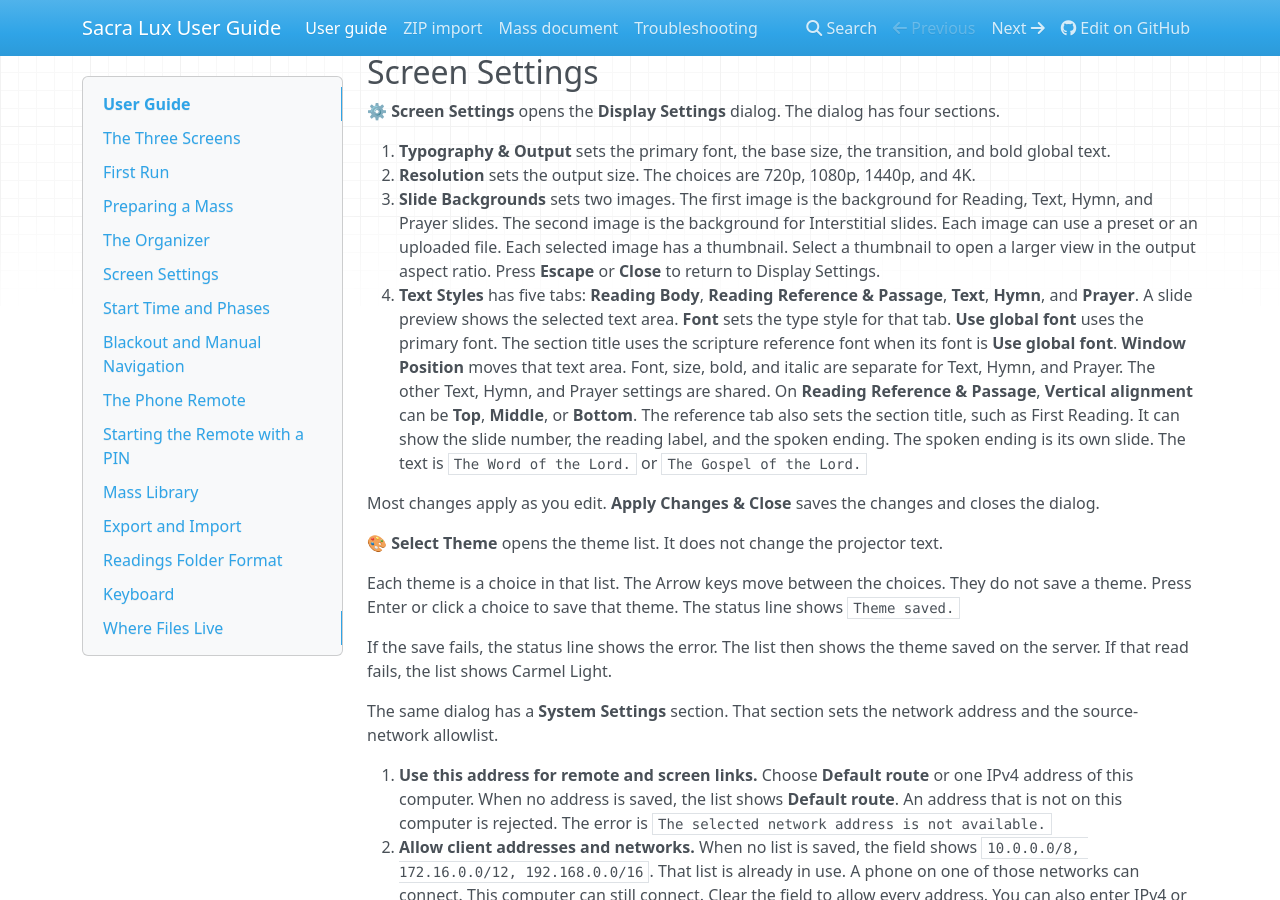
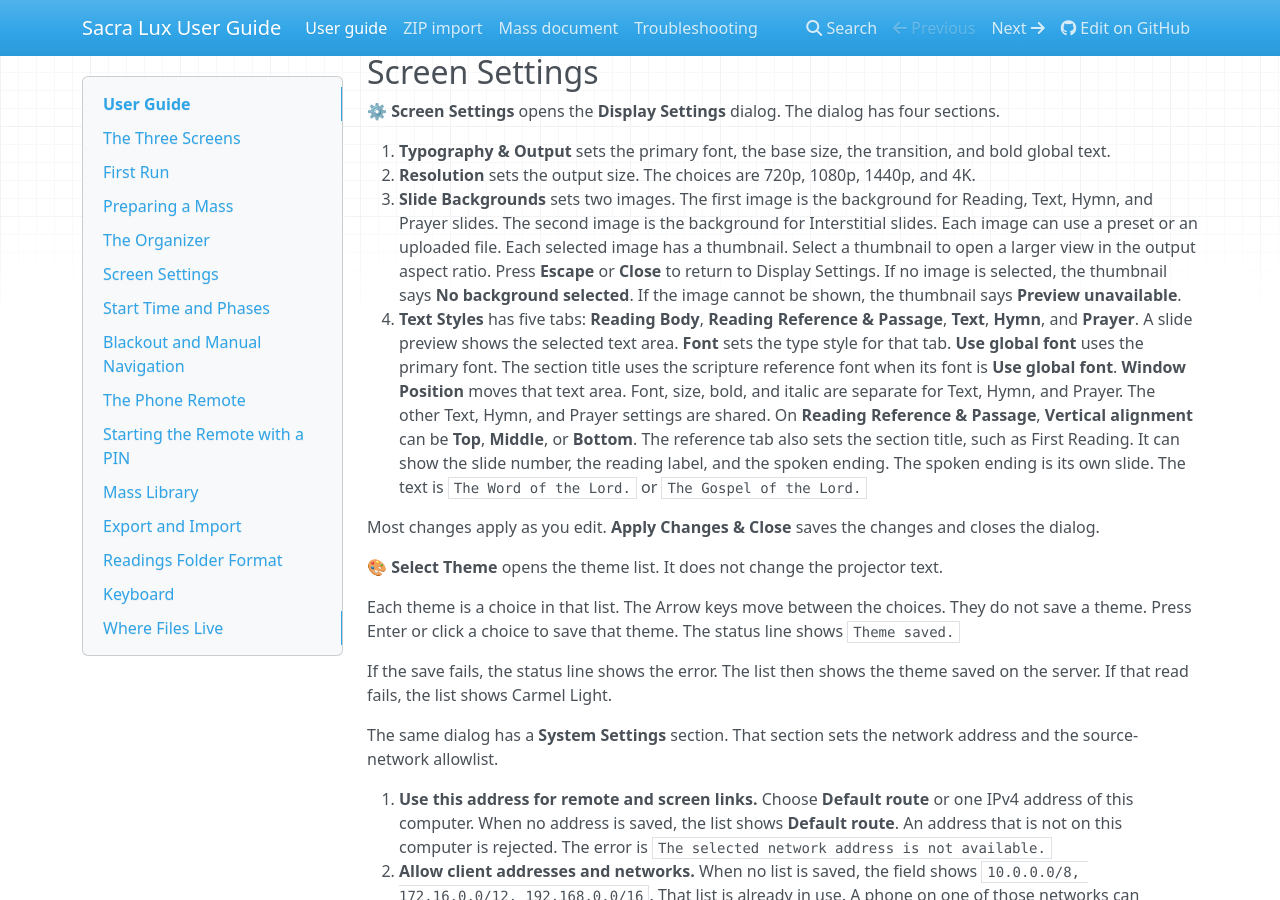
Before and after one commit to Saint-Therese-Of-Lisieux-Parish/sacra_lux, an MkDocs documentation site: the page built from docs/user-guide.md, in a window 1280 px wide and 900 px high, scrolled down 2771 px. Built offline with MkDocs 1.6.1, drawn with Linux system fonts in a browser that asks for light colours; nearby versions of some CDN libraries.

Commit message:
docs(user-guide): state the background preview messages
Why: A background thumbnail shows No background selected when no image is chosen, and Preview unavailable when the image cannot be shown. The guide described only a selected thumbnail.

What: The Slide Backgrounds steps now state both messages.

Audience: end user

Files:
- modified: docs/user-guide.md

Verified against: sacra-lux/public/app.html (darkBgPreviewEmpty, updateBackgroundPreview)

Refs #614

```diff
--- a/docs/user-guide.md
+++ b/docs/user-guide.md
@@ -134,7 +134,7 @@
 
 1. **Typography & Output** sets the primary font, the base size, the transition, and bold global text.
 2. **Resolution** sets the output size. The choices are 720p, 1080p, 1440p, and 4K.
-3. **Slide Backgrounds** sets two images. The first image is the background for Reading, Text, Hymn, and Prayer slides. The second image is the background for Interstitial slides. Each image can use a preset or an uploaded file. Each selected image has a thumbnail. Select a thumbnail to open a larger view in the output aspect ratio. Press **Escape** or **Close** to return to Display Settings.
+3. **Slide Backgrounds** sets two images. The first image is the background for Reading, Text, Hymn, and Prayer slides. The second image is the background for Interstitial slides. Each image can use a preset or an uploaded file. Each selected image has a thumbnail. Select a thumbnail to open a larger view in the output aspect ratio. Press **Escape** or **Close** to return to Display Settings. If no image is selected, the thumbnail says **No background selected**. If the image cannot be shown, the thumbnail says **Preview unavailable**.
 4. **Text Styles** has five tabs: **Reading Body**, **Reading Reference & Passage**, **Text**, **Hymn**, and **Prayer**. A slide preview shows the selected text area. **Font** sets the type style for that tab. **Use global font** uses the primary font. The section title uses the scripture reference font when its font is **Use global font**. **Window Position** moves that text area. Font, size, bold, and italic are separate for Text, Hymn, and Prayer. The other Text, Hymn, and Prayer settings are shared. On **Reading Reference & Passage**, **Vertical alignment** can be **Top**, **Middle**, or **Bottom**. The reference tab also sets the section title, such as First Reading. It can show the slide number, the reading label, and the spoken ending. The spoken ending is its own slide. The text is `The Word of the Lord.` or `The Gospel of the Lord.`
 
 Most changes apply as you edit. **Apply Changes & Close** saves the changes and closes the dialog.
```
